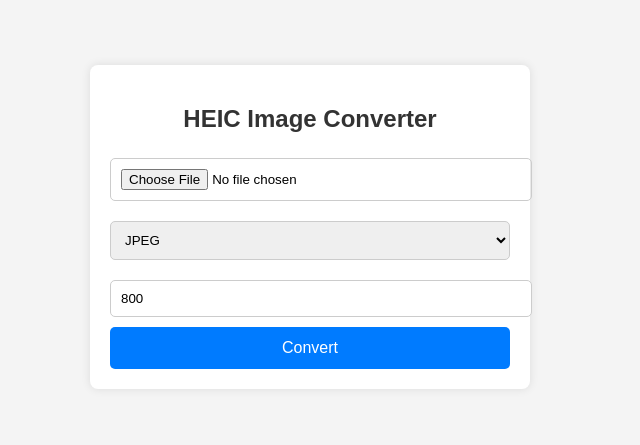
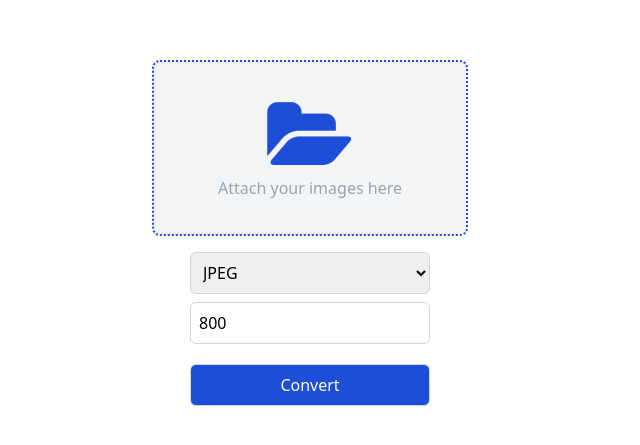
Before and after one commit to shabri-arrahim/heic-converter, a React (Vite) app in the folder frontend/: page / in a window 1280 px wide. Shown: the part 173-618 px from the top of the page, without its empty margins (330-970 px from the left). Built offline with nearby package versions, Linux system fonts and the light colour scheme.

Commit message:
feat: update UI

```diff
--- a/frontend/index.html
+++ b/frontend/index.html
@@ -4,6 +4,8 @@
   <meta charset="UTF-8" />
   <meta name="viewport" content="width=device-width, initial-scale=1.0" />
   <title>HEIC Converter</title>
+
+  <link rel="stylesheet" href="https://cdnjs.cloudflare.com/ajax/libs/font-awesome/4.7.0/css/font-awesome.min.css">
 </head>
 <body>
   <div id="root"></div>
--- a/frontend/package.json
+++ b/frontend/package.json
@@ -16,9 +16,13 @@
     "axios": "^1.7.9",
     "react": "^19.0.0",
     "react-dom": "^19.0.0",
+    "react-feather": "^2.0.10",
     "vite": "^6.1.0"
   },
   "devDependencies": {
-    "@vitejs/plugin-react": "^4.2.1"
+    "@vitejs/plugin-react": "^4.2.1",
+    "autoprefixer": "^10.4.20",
+    "postcss": "^8.5.2",
+    "tailwindcss": "^3.4.17"
   }
 }
--- /dev/null
+++ b/frontend/postcss.config.js
@@ -0,0 +1,6 @@
+module.exports = {
+  plugins: {
+    tailwindcss: {},
+    autoprefixer: {},
+  },
+}
--- a/frontend/src/HeicConverter.jsx
+++ b/frontend/src/HeicConverter.jsx
@@ -1,25 +1,28 @@
 import { useState } from 'react';
-import './styles.css';
+import { X } from "react-feather";
 
 export default function HeicConverter() {
-  const [file, setFile] = useState(null);
+  const [files, setFiles] = useState([]);
   const [format, setFormat] = useState('jpeg');
   const [width, setWidth] = useState(800);
-  const [convertedImage, setConvertedImage] = useState(null);
+  const [convertedImages, setConvertedImages] = useState([]);
   const [loading, setLoading] = useState(false);
 
-  const handleFileChange = (e) => setFile(e.target.files[0]);
+  const handleFileChange = (e) => setFiles(Array.from(e.target.files));
   const handleFormatChange = (e) => setFormat(e.target.value);
   const handleWidthChange = (e) => setWidth(e.target.value);
+  const removeFile = (fileName) => {
+    setFiles(prevFiles => prevFiles.filter(file => file.name !== fileName));
+  };
 
   const handleConvert = async () => {
-    if (!file) return alert('Please select a file.');
+    if (!files) return alert('Please select a file.');
 
     setLoading(true); // Start loading
-    setConvertedImage(null); // Clear previous image
+    setConvertedImages([]); // Clear previous image
 
     const formData = new FormData();
-    formData.append('file', file);
+    formData.append('files', files);
     formData.append('format', format);
     formData.append('width', width);
 
@@ -32,7 +35,7 @@ export default function HeicConverter() {
       if (!response.ok) throw new Error("Conversion failed");
 
       const data = await response.json();
-      setConvertedImage(data.image);
+      setConvertedImages(Array.from(data.images));
     } catch (error) {
       console.error("Error:", error);
       alert("Failed to convert image.");
@@ -43,23 +46,72 @@ export default function HeicConverter() {
 
 
   return (
-    <div className="container">
-      <h2>HEIC Image Converter</h2>
-      <input type="file" accept="image/heic" onChange={handleFileChange} className="input-file" />
-      <select value={format} onChange={handleFormatChange} className="select-format">
+    <div className="container flex flex-col items-center justify-center h-screen w-screen bg-white">
+      {/* Dropdown image section */}
+      <div className="flex items-center justify-center bg-white ">
+        <div className="max-w-md mx-auto rounded-lg overflow-hidden md:max-w-xl">
+          <div className="md:flex">
+            <div className="w-full p-3">
+              <div className="relative border-dotted h-48 max-h-44 overflow-y-auto rounded-lg border-dashed border-2 border-blue-700 bg-gray-100 flex justify-center items-center">
+
+                  <div className="absolute">
+                    <div className="flex flex-col items-center">
+                    {files && files.length > 0 ? (
+                      <div className="grid grid-cols-3 gap-2">
+                        {Array.from(files).map(file => (
+                          <div key={file.name} className="relative border border-dotted border-blue-700 bg-blue-10 text-xs w-30 p-1 px-2 rounded-md">
+                            {/* Close Icon in the Top Right */}
+                            <button
+                              onClick={() => removeFile(file.name)}
+                              className="absolute top-1 right-1 text-red-500 hover:text-red-700 cursor-pointer"
+                            >
+                              <X size={10} />
+                            </button>
+                            <span className="block truncate">{file.name}</span>
+                          </div>
+                        ))}
+                      </div>
+                    ) : (
+                      <div className='flex flex-col items-center'>
+                        <i className="fa fa-folder-open fa-5x text-blue-700"></i>
+                        <span className="block text-gray-400 font-normal">Attach your images here</span>
+                      </div>
+                    )}
+                    </div>
+                  </div>
+                <input accept="image/heic" onChange={handleFileChange} type="file" className="opacity-0" name="" multiple />
+              </div>
+            </div>
+          </div>
+        </div>
+      </div>
+      {/* Format Option Section */}
+      <div className="flex items-center justify-center w-full mt-1">
+        <select value={format} onChange={handleFormatChange} className="border border-gray-300 p-2 w-60 rounded-md">
           <option value="jpeg">JPEG</option>
           <option value="png">PNG</option>
           <option value="webp">WebP</option>
         </select>
-      <input type="number" value={width} onChange={handleWidthChange} className="input-width" />
-      <button onClick={handleConvert} className="convert-button" disabled={loading}>
+      </div>
+      {/* Image size Section */}
+      <div className="flex items-center justify-center w-full mt-2">
+        <input type="number" value={width} onChange={handleWidthChange} className="border border-gray-300 p-2 w-60 rounded-md" />
+      </div>
+      {/* Button Section */}
+      <div className="flex items-center justify-center w-full mt-5">
+        <button onClick={handleConvert} className="convert-button border border-gray-300 p-2 w-60 bg-blue-700 text-white rounded-md" disabled={loading}>
           {loading ? 'Processing...' : 'Convert'}
         </button>
-      {loading && <p className="loading-text">Converting image, please wait...</p>}
-      {convertedImage && (
-        <div className="output-container">
-          <h3>Converted Image:</h3>
-          <img src={convertedImage} alt="Converted" className="output-image" />
+      </div>
+      {/* Display Images Section */}
+      {loading && <p className="loading-text text-orange-500 text-base">Converting image, please wait...</p>}
+      {convertedImages.length > 0 && (
+        <div className="grid grid-cols-3 gap-4 mt-5">
+          {convertedImages.map((image, index) => (
+            <div key={index} className="p-2 border rounded-lg shadow-md">
+              <img src={image} alt={`Converted ${index}`} className="w-24 h-24 object-contain rounded" />
+            </div>
+          ))}
         </div>
       )}
     </div>
--- /dev/null
+++ b/frontend/src/index.css
@@ -0,0 +1,4 @@
+/* General Styling */
+@tailwind base;
+@tailwind components;
+@tailwind utilities;
--- a/frontend/src/main.jsx
+++ b/frontend/src/main.jsx
@@ -1,7 +1,7 @@
 import React from 'react';
 import ReactDOM from 'react-dom/client';
 import HeicConverter from './HeicConverter';
-import './styles.css';
+import './index.css';
 
 ReactDOM.createRoot(document.getElementById('root')).render(
   <React.StrictMode>
--- a/frontend/src/styles.css
+++ /dev/null
@@ -1,77 +0,0 @@
-/* General Styling */
-body {
-    font-family: Arial, sans-serif;
-    background-color: #f4f4f4;
-    display: flex;
-    justify-content: center;
-    align-items: center;
-    height: 100vh;
-    margin: 0;
-  }
-
-  /* Container */
-  .container {
-    background: white;
-    padding: 20px;
-    border-radius: 8px;
-    box-shadow: 0 0 10px rgba(0, 0, 0, 0.1);
-    text-align: center;
-    max-width: 400px;
-    width: 100%;
-  }
-
-  h2 {
-    color: #333;
-    margin-bottom: 15px;
-  }
-
-  /* Input Fields */
-  .input-file,
-  .select-format,
-  .input-width {
-    width: 100%;
-    padding: 10px;
-    margin: 10px 0;
-    border: 1px solid #ccc;
-    border-radius: 5px;
-  }
-
-  /* Convert Button */
-  .convert-button {
-    width: 100%;
-    padding: 12px;
-    background-color: #007bff;
-    color: white;
-    border: none;
-    border-radius: 5px;
-    font-size: 16px;
-    cursor: pointer;
-    transition: background 0.3s;
-  }
-
-  .convert-button:disabled {
-    background-color: #aaa;
-    cursor: not-allowed;
-  }
-
-  .convert-button:hover {
-    background-color: #0056b3;
-  }
-
-  .loading-text {
-    font-size: 16px;
-    color: orange;
-  }
-
-  /* Output Image */
-  .output-container {
-    margin-top: 20px;
-  }
-
-  .output-image {
-    width: 100%;
-    max-width: 300px;
-    height: auto;
-    border-radius: 5px;
-    box-shadow: 0 0 8px rgba(0, 0, 0, 0.2);
-  }
--- /dev/null
+++ b/frontend/tailwind.config.js
@@ -0,0 +1,11 @@
+/** @type {import('tailwindcss').Config} */
+module.exports = {
+  content: [
+    "./index.html",
+    "./src/**/*.{js,ts,jsx,tsx}",
+  ],
+  theme: {
+    extend: {},
+  },
+  plugins: [],
+}
```
Also changed, not shown: 1 other file (tests, documents, lock files or other folders). Lines whose indentation alone changed are shown as unchanged.
